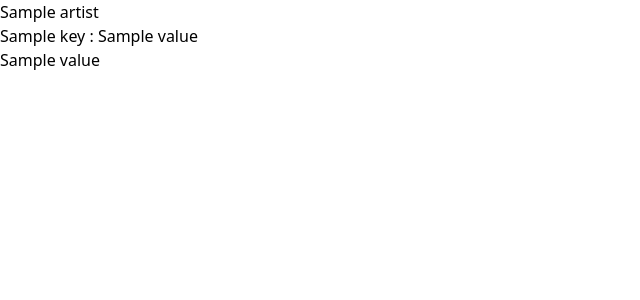
After one commit to Jeremiahtaylor2017/bookflix, a Django app: template main_app/templates/main_app/details.html in a window 1280 px wide. The commit adds this page. Shown: the top 300 px of the page, without its empty margins (0-640 px from the left). Run offline with Django 3.2, Linux system fonts and the light colour scheme; the template is opened without the code that fills it: most values are stand-ins (such as "Sample title", 1, 10 or a date in 2020); some libraries are stand-ins or nearby versions.

Commit message:
wip: added link to details page + added description details

```diff
--- /dev/null
+++ b/main_app/templates/main_app/details.html
@@ -0,0 +1,33 @@
+{% extends 'base.html' %}
+
+{% block content %}
+
+{% for key, value in data.items%}
+
+    <p> {{ value.artist }}</p>
+
+    <p>{{ key |capfirst }} : {{ value.name }}</p>
+
+    {%for key, value in data.album.image.3.items%}
+    {% if key == '#text' %}
+    <img src="{{value}}" alt="" height="400px" width="400px">
+    {% endif %}
+    {% endfor %}
+
+    {% for key, value in data.album.tracks.name.items%}
+
+    <p> {{ value }}</p>
+
+    {% endfor %}
+
+    {%for key, value in data.album.wiki.items%}
+    {% if key == 'content' %}
+    <p> {{ value |safe  }}</p>
+    {% endif %}
+    {% endfor %}
+
+
+
+{% endfor %}
+
+{% endblock %}
--- a/main_app/urls.py
+++ b/main_app/urls.py
@@ -4,5 +4,6 @@ from . import views
 urlpatterns = [
     path('', views.Home.as_view(), name='home'),
     path('albums/details/', views.ShowBook.as_view()),
+    path('albums/details/ShowAlbumDetails', views.ShowAlbumDetails.as_view(), name='album_details'),
     path('accounts/signup/', views.Signup.as_view(), name='signup')
 ]
```
Also changed, not shown: main_app/templates/main_app/home.html (+8 -1 lines), main_app/views.py (+9 -0 lines).
